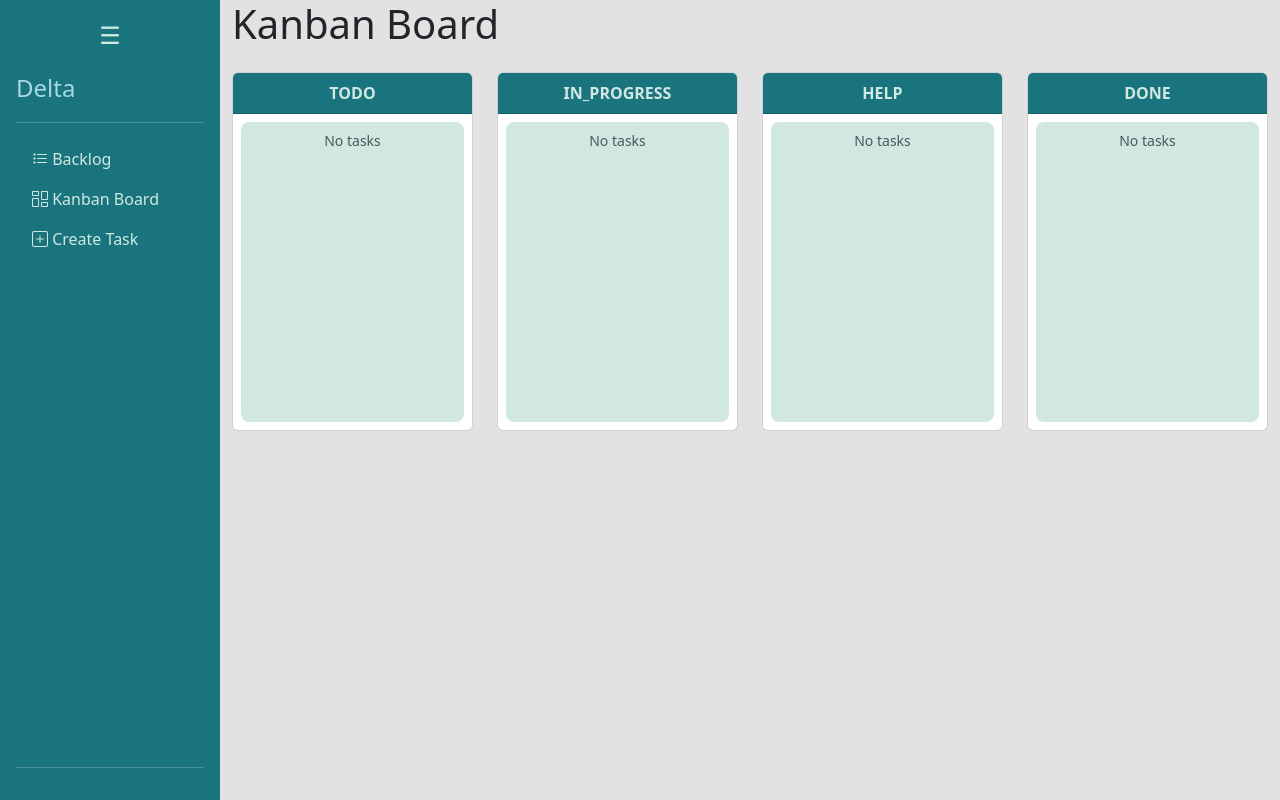
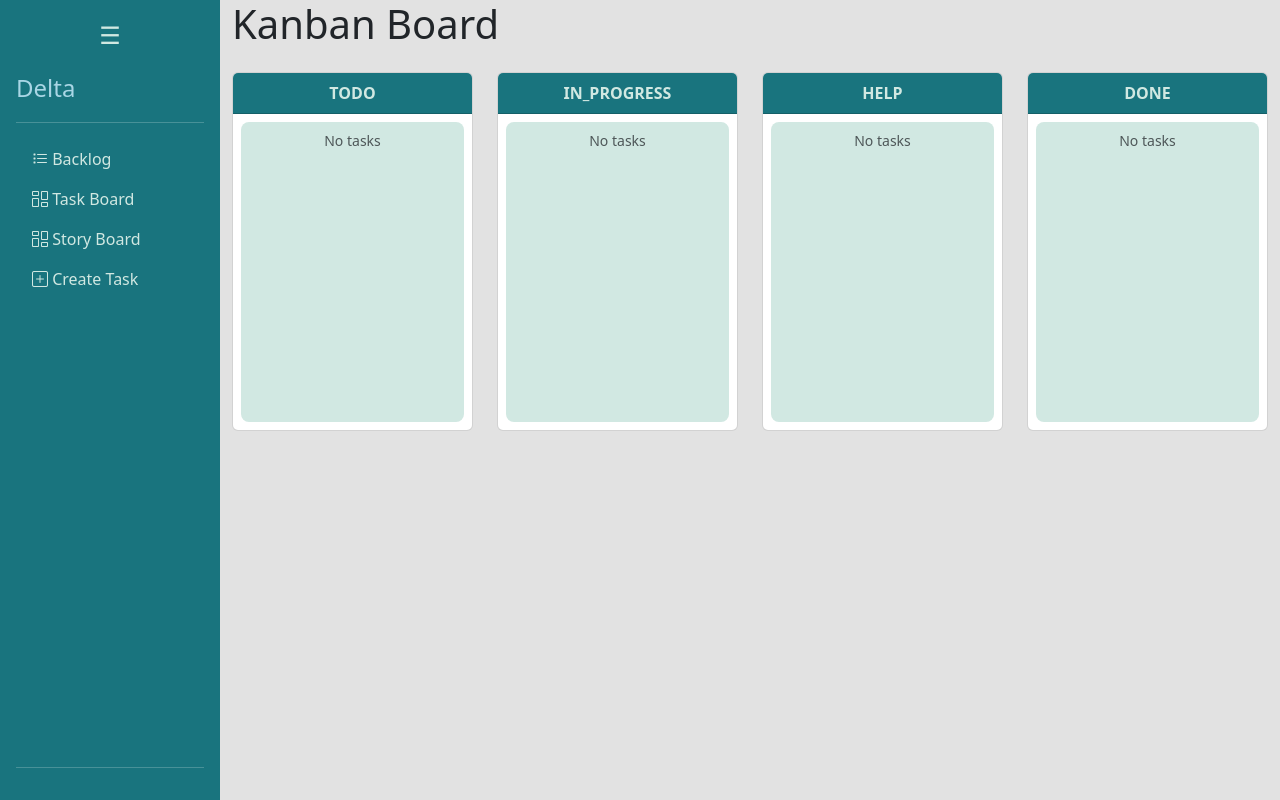
Before and after one commit to theafterhoursclub/delta, a Django app: page /kanban/ in a window 1280 px wide. Run offline with Django 5.2, Linux system fonts and the light colour scheme; data that the repository does not hold is empty; some libraries are stand-ins or nearby versions.

Commit message:
feat(ui): update sidebar links for task and story boards
* Rename "Kanban Board" to "Task Board"
* Add link for "Story Board" in the sidebar

```diff
--- a/kanban/templates/kanban/sidebar.html
+++ b/kanban/templates/kanban/sidebar.html
@@ -58,7 +58,13 @@
         <li>
             <a href="{% url 'kanban_board' %}" class="nav-link text-mint-green">
                 <i class="bi bi-columns-gap"></i>
-                <span class="sidebar-hide-label">Kanban Board</span>
+                <span class="sidebar-hide-label">Task Board</span>
+            </a>
+        </li>
+        <li>
+            <a href="{% url 'story_board' %}" class="nav-link text-mint-green">
+                <i class="bi bi-columns-gap"></i>
+                <span class="sidebar-hide-label">Story Board</span>
             </a>
         </li>
         <li>
```
